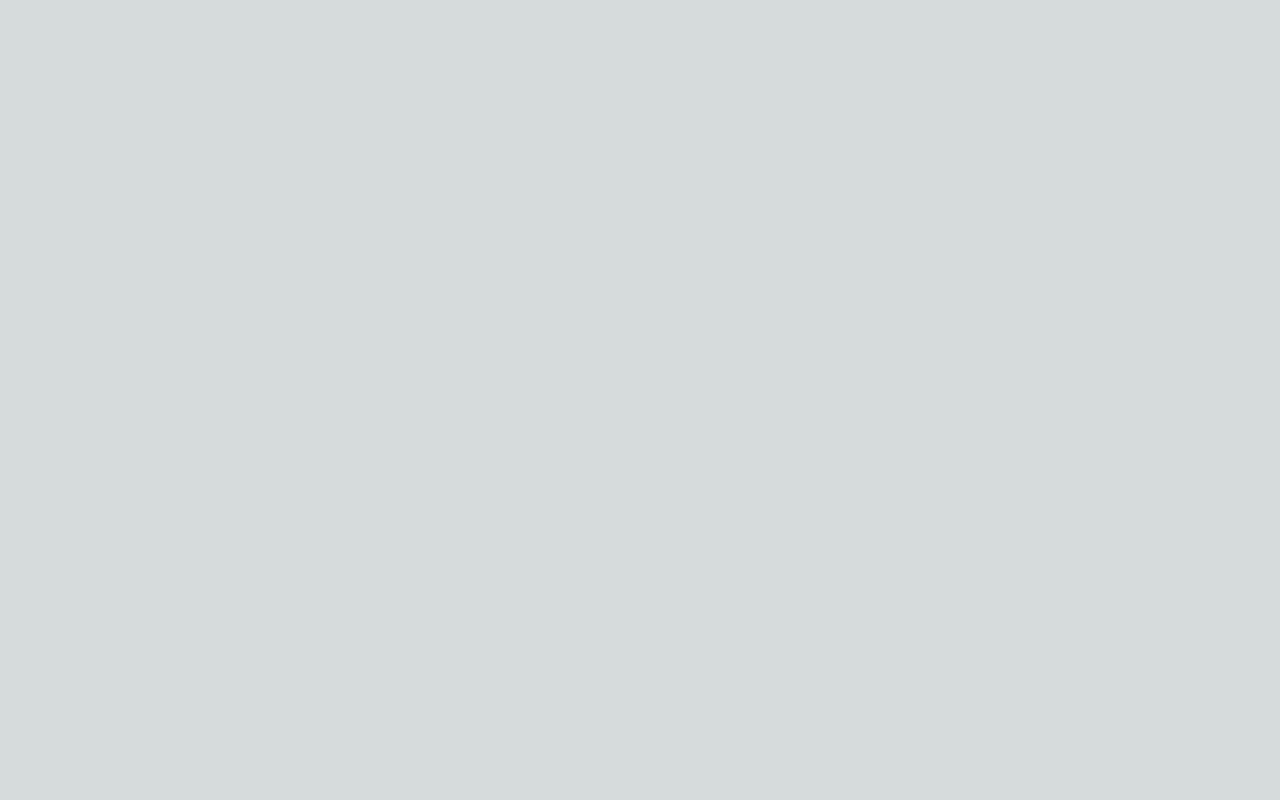
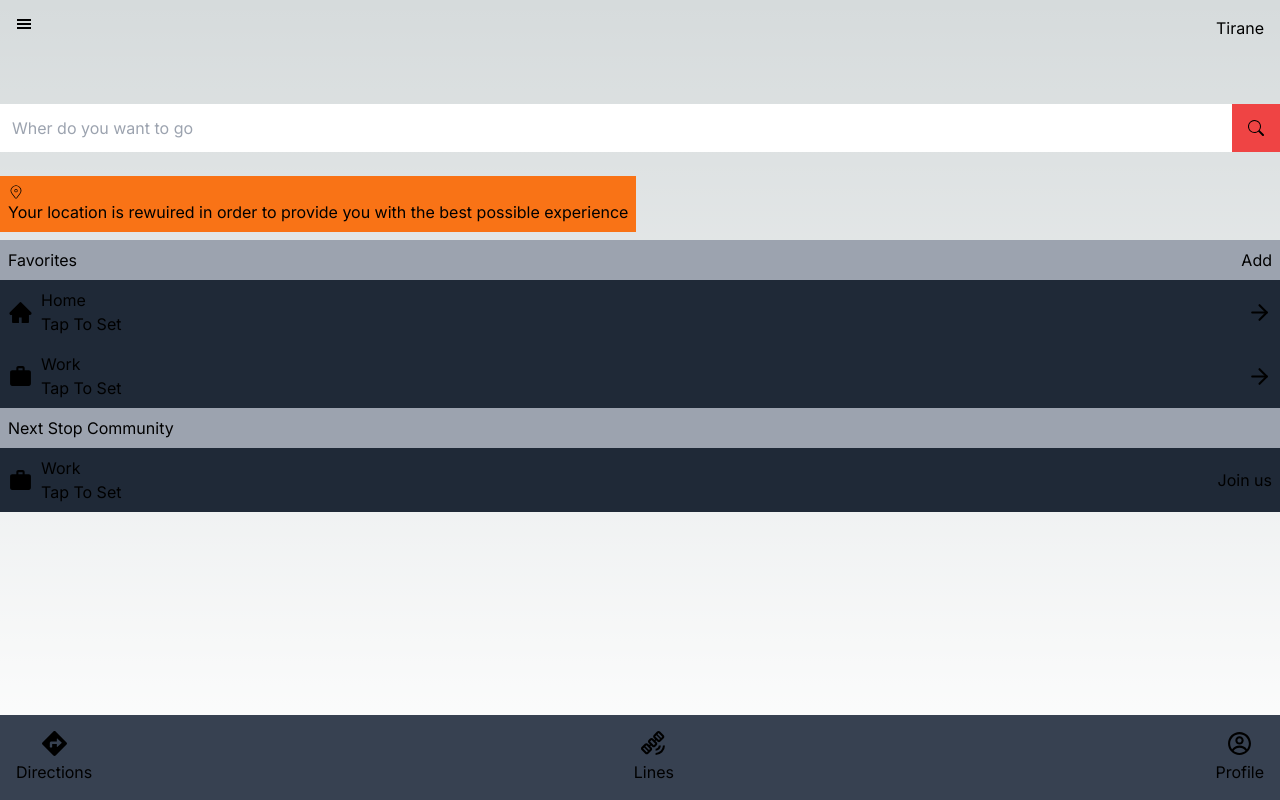
Before and after one commit to anxhirr/next-stop--2h-build, a Next.js app: page / in a window 1280 px wide. Built offline with nearby package versions, Linux system fonts and the light colour scheme.

Commit message:
overflow bug fix

```diff
--- a/app/page.js
+++ b/app/page.js
@@ -1,3 +1,89 @@
+import { GiHamburgerMenu } from 'react-icons/gi'
+import { BsSearch } from 'react-icons/bs'
+import { CiLocationOn } from 'react-icons/ci'
+import { AiFillHome } from 'react-icons/ai'
+import { FiArrowRight } from 'react-icons/fi'
+import { MdWork } from 'react-icons/md'
+import Navbar from '@/components/Navbar'
+
 export default function Home() {
-  return <main></main>
+  return (
+    <div className='flex flex-col gap-2 h-screen'>
+      <div className='flex justify-between p-4'>
+        <GiHamburgerMenu />
+        <p>Tirane</p>
+      </div>
+      <div className='relative rounded-md mt-10'>
+        <input
+          type='text'
+          placeholder='Wher do you want to go'
+          className='w-full p-3'
+        />
+        <div className='absolute top-0 right-0 h-full p-4 bg-red-500'>
+          <BsSearch className='text-black' />
+        </div>
+      </div>
+      <div className='flex mt-4'>
+        <div className='p-2 bg-orange-500'>
+          <CiLocationOn />
+          <div>
+            Your location is rewuired in order to provide you with the best
+            possible experience
+          </div>
+        </div>
+      </div>
+      <div className='flex-grow overflow-y-scroll'>
+        <div className='p-2 bg-gray-400'>
+          <div className='flex justify-between'>
+            <p>Favorites</p>
+            <p>Add</p>
+          </div>
+        </div>
+        <div className='bg-gray-800'>
+          <div className='flex justify-between items-center p-2'>
+            <div className='flex gap-2 items-center'>
+              <AiFillHome size={25} />
+              <div>
+                <p>Home</p>
+                <p>Tap To Set</p>
+              </div>
+            </div>
+            <div>
+              <FiArrowRight size={25} />
+            </div>
+          </div>
+          <div className='flex justify-between items-center p-2'>
+            <div className='flex gap-2 items-center'>
+              <MdWork size={25} />
+              <div>
+                <p>Work</p>
+                <p>Tap To Set</p>
+              </div>
+            </div>
+            <div>
+              <FiArrowRight size={25} />
+            </div>
+          </div>
+        </div>
+        <div className='p-2 bg-gray-400'>
+          <div>
+            <p>Next Stop Community</p>
+          </div>
+        </div>
+        <div className='bg-gray-800'>
+          <div className='flex justify-between items-center p-2'>
+            <div className='flex gap-2 items-center'>
+              <MdWork size={25} />
+              <div>
+                <p>Work</p>
+                <p>Tap To Set</p>
+              </div>
+            </div>
+            <p>Join us</p>
+          </div>
+        </div>
+      </div>
+      <Navbar />
+    </div>
+  )
 }
```
